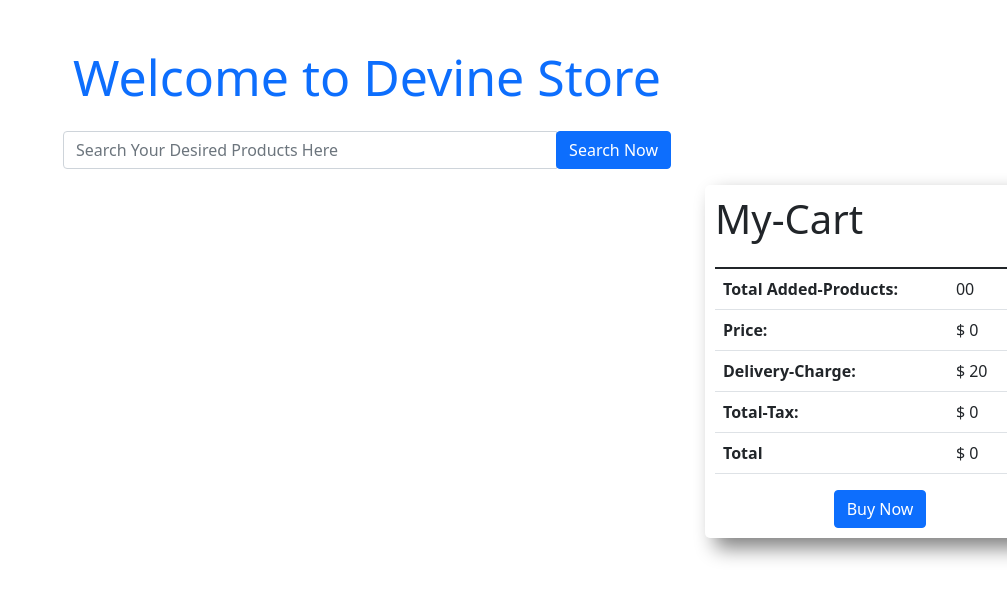
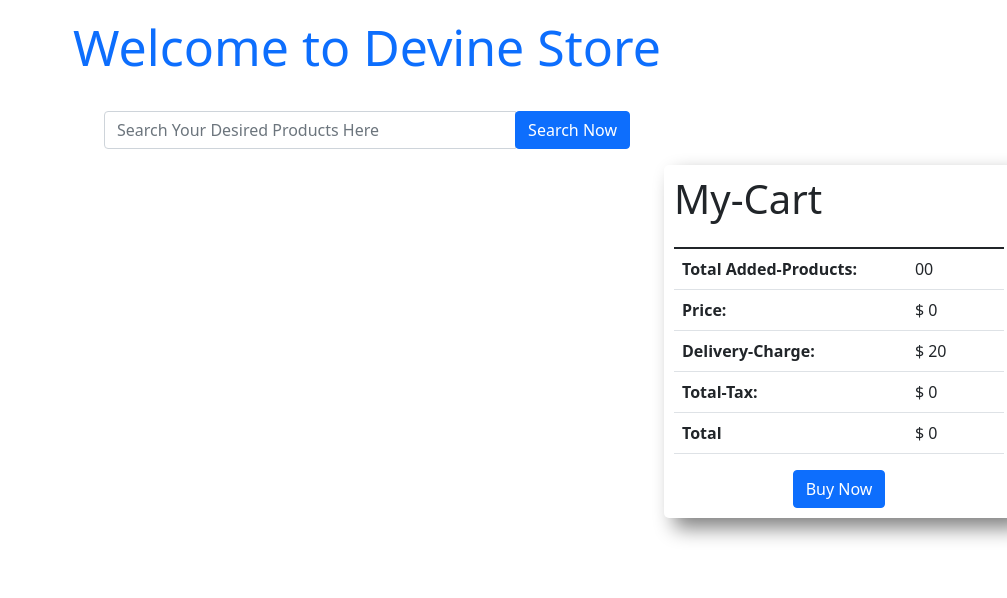
Before and after one commit to ThouhidTushar/devine-store-fix, a plain HTML site: page index.html in a window 1280 px wide. Shown: the whole page, without its empty margins (273-1280 px from the left). Drawn offline with nearby package versions, Linux system fonts and the light colour scheme; no server answers.

Commit message:
finalPush

```diff
--- a/css/style.css
+++ b/css/style.css
@@ -11,7 +11,8 @@ body {
   margin: auto;
   align-items: center;
   justify-content: center;
-  padding-top: 40px;
+  padding-top: 10px;
+  padding-bottom: 10px;
 }
 .search-field {
   border: none;
@@ -53,6 +54,7 @@ body {
 .single-product {
   padding: 10px;
   transition: .5s;
+  border-radius: 50px;
 }
 .single-product:hover {
   box-shadow: 7px 7px 7px rgba(241, 11, 11, 0.637);
--- a/index.html
+++ b/index.html
@@ -17,7 +17,8 @@
   <link href="https://fonts.googleapis.com/css2?family=Montserrat:wght@300;400;500&display=swap" rel="stylesheet" />
 </head>
 
-<body>
+<body class="container">
+
   <header id="titleDevine">
     Welcome to Devine Store
   </header>
```
